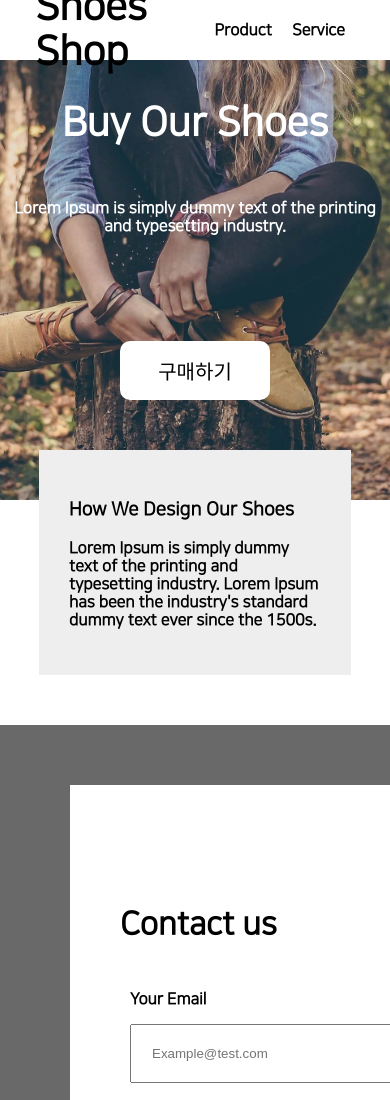
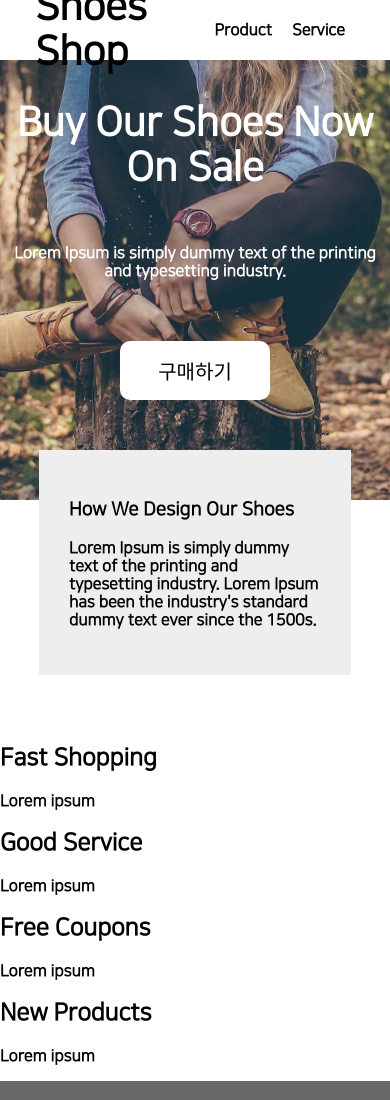
Before and after one commit to colo1211/MarkUp_Reprac, a plain HTML site: page part2/LandingPage.html in a window 390 px wide. Shown: the top 1100 px of the page. Drawn offline with Linux system fonts and the light colour scheme; files whose address does not match are found by name.

Commit message:
반응형, 미디어쿼리

```diff
--- a/part2/LandingPage.html
+++ b/part2/LandingPage.html
@@ -15,8 +15,9 @@
             <div class="flex-box">Service</div>
         </div>
 
+
        <div class='main-background'>
-            <h4 class='main-title'>Buy Our Shoes</h4>
+            <h4 class='main-title'>Buy Our Shoes Now On Sale </h4>
             <div class='intro'>
                 <p>Lorem Ipsum is simply dummy text of the printing and typesetting industry. </p>
             </div>
@@ -27,6 +28,26 @@
                 <p>Lorem Ipsum is simply dummy text of the printing and typesetting industry. Lorem Ipsum has been the industry's standard dummy text ever since the 1500s.</p>
         </div>
 
+        <!-- 반응형 설명 박스-->
+        <div class='intro-wrap'>
+            <div class='intro-item'>
+                <h2>Fast Shopping</h2>
+                <p>Lorem ipsum</p>
+            </div>
+            <div class='intro-item'>
+                <h2>Good Service</h2>
+                <p>Lorem ipsum</p>
+            </div>
+            <div class='intro-item'>
+                <h2>Free Coupons</h2>
+                <p>Lorem ipsum</p>
+            </div>
+            <div class='intro-item'>
+                <h2>New Products</h2>
+                <p>Lorem ipsum</p>
+            </div>
+        </div>
+        <div style='clear : both'></div>
 
         <form class='form-container'>
            <div class='form-inner'>
```
Also changed, not shown: 1 other file.
